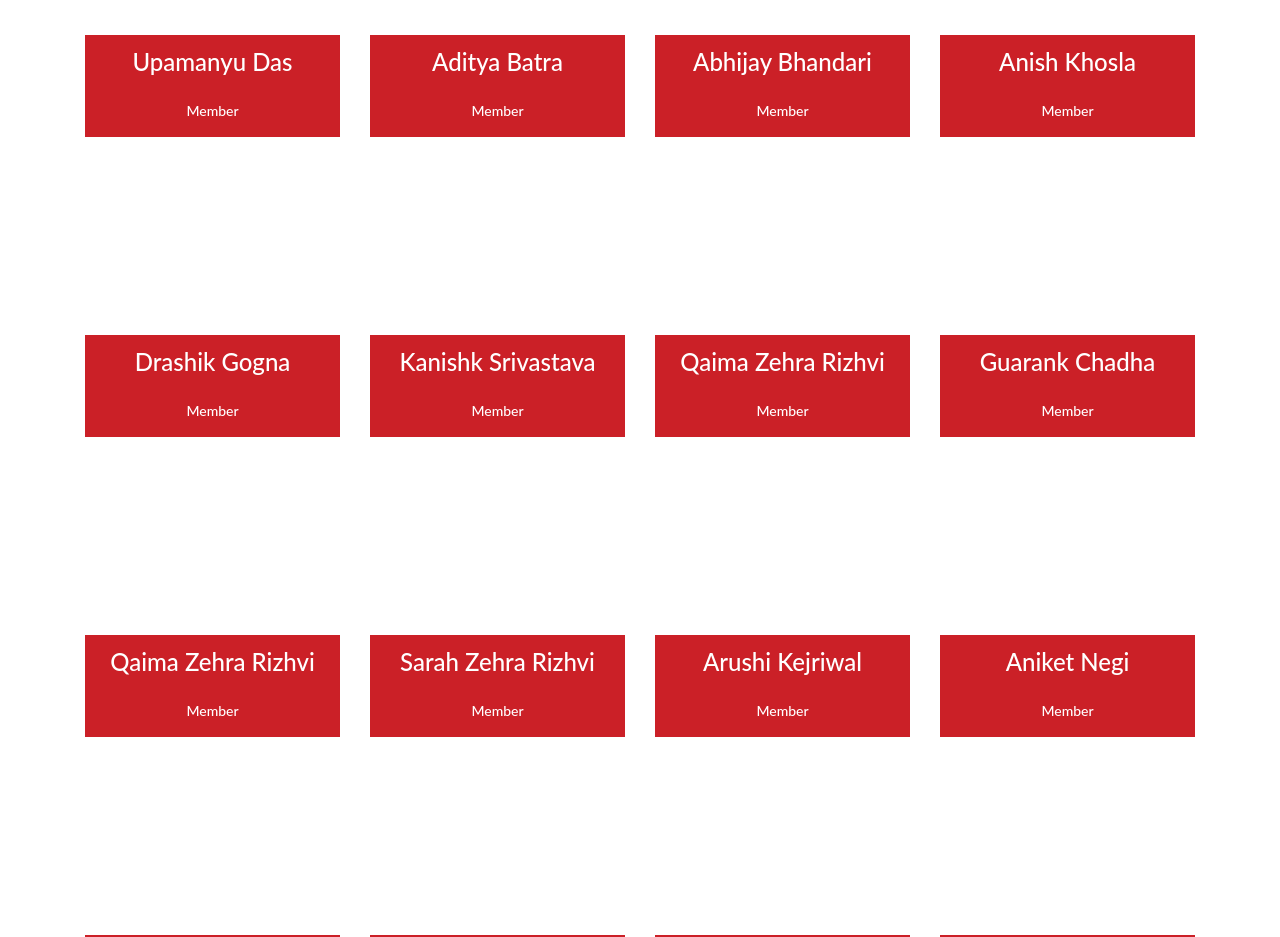
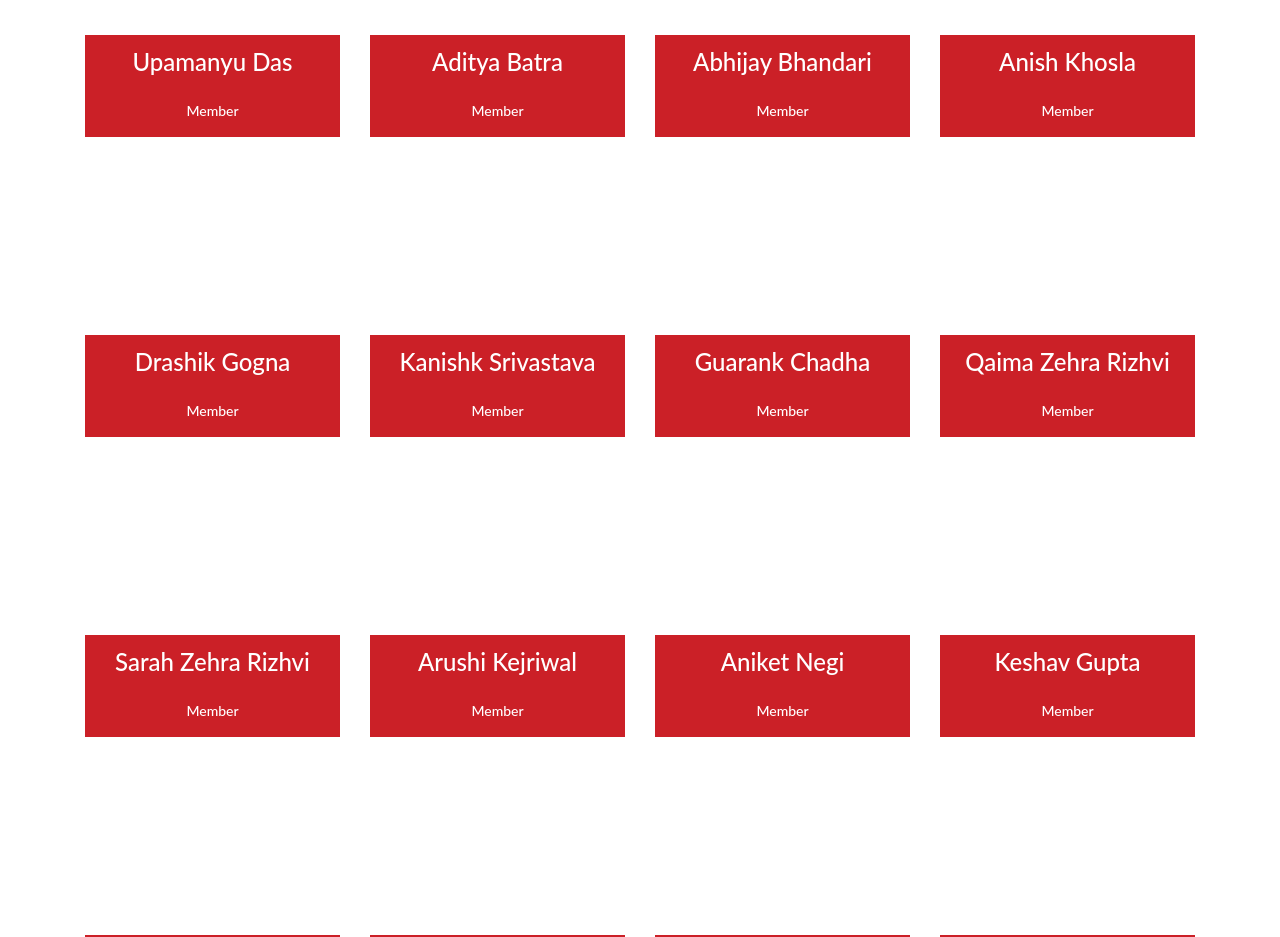
Before and after one commit to digexclan/digex-website-old, a plain HTML site: page members.html in a window 1280 px wide. Shown: the part 1140-2077 px from the top of the page. Drawn offline with Linux system fonts and the light colour scheme; a web font is replaced by a local one.

Commit message:
Update members.html

```diff
--- a/members.html
+++ b/members.html
@@ -252,17 +252,7 @@
                                 </div>
                             </div>
                         </div>
-                          <div class="col-md-3 bottom-grid">
-                            <div class="btm-right">
-                                <img src="images/Members/mem.jpg" alt=" " style="width: 350px; height: 300px;" />
-                                <div class="captn">
-                                    <h4>Qaima Zehra Rizhvi</h4>
-                                    <br>
-                                    <h5> Member</h5>
 
-                                </div>
-                            </div>
-                        </div>
                           <div class="col-md-3 bottom-grid">
                             <div class="btm-right">
                                 <img src="images/Members/mem.jpg" alt=" " style="width: 350px; height: 300px;" />
```
